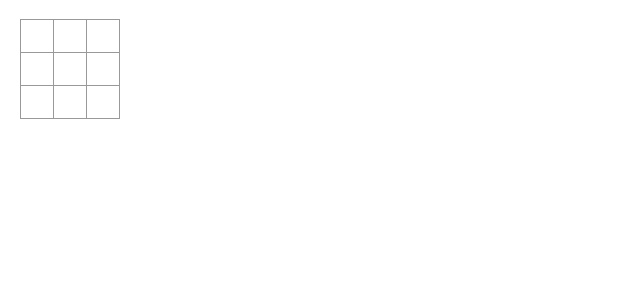
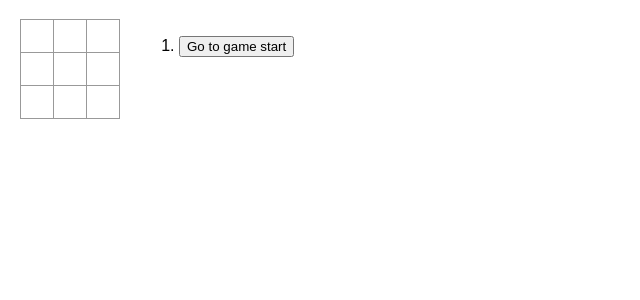
Before and after one commit to mymajorig/my-react-app, a React (Vite) app: page / in a window 1280 px wide. Shown: the top 300 px of the page, without its empty margins (0-640 px from the left). Built offline with nearby package versions, Linux system fonts and the light colour scheme.

Commit message:
final game

```diff
--- a/src/App.jsx
+++ b/src/App.jsx
@@ -107,7 +107,7 @@
        <Board xIsNext={xIsNext} squares={currentSquares} onPlay={handlePlay} />
       </div>
       <div className="game-info">
-        <ol>{/*TODO*/}</ol>
+        <ol>{moves}</ol>
       </div>
     </div>
   );
```
